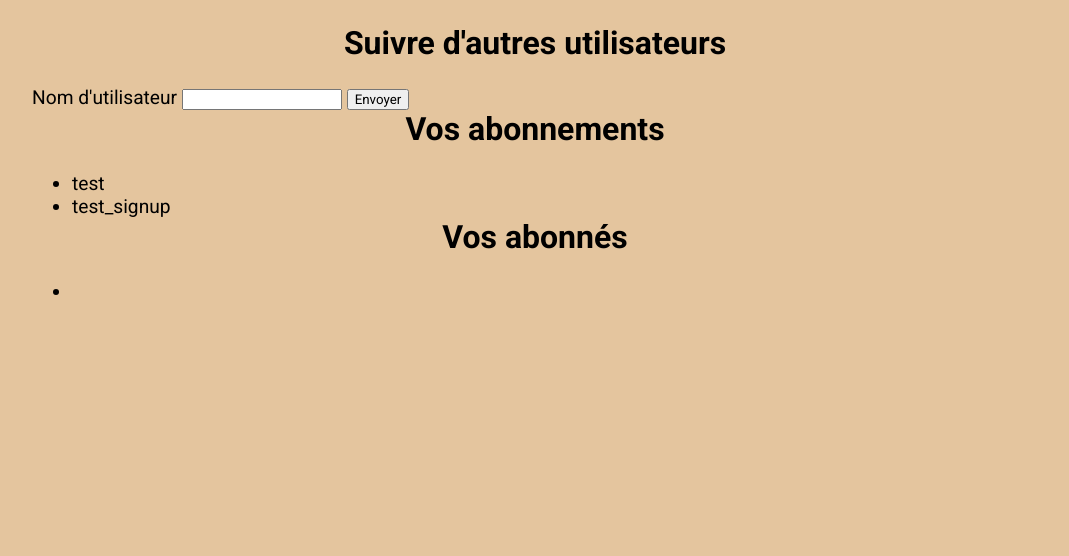
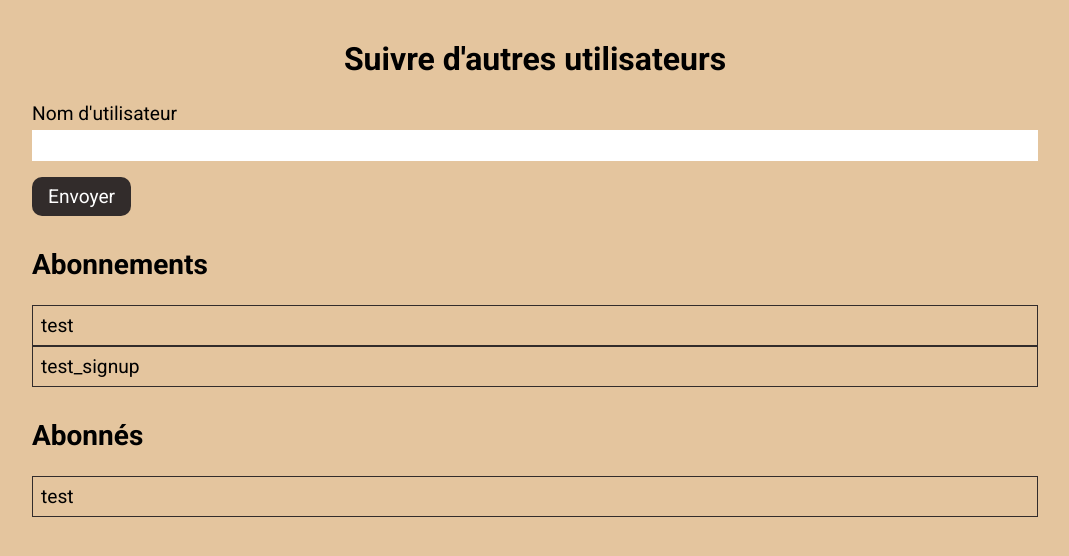
Before and after one commit to GitDrinou/DA_Python_P09_LITRevu, a Django app: page /subscriptions/ in a window 1280 px wide. Shown: the part 201-757 px from the top of the page, without its empty margins (105-1174 px from the left). Run offline with Django 5.2, Linux system fonts and the light colour scheme; a user stored in the database is signed in; data comes from the database, SQL or seed files in the repository; both versions use the stored data as it was after the commit.

Commit message:
feat(): add style for subscription page

```diff
--- a/litrevu/flux/templates/flux/subscriptions.html
+++ b/litrevu/flux/templates/flux/subscriptions.html
@@ -10,26 +10,26 @@
                     {% endfor %}
                 </div>
             {% endif %}
-            <form method="get">
+            <form method="get" class="subscription-form">
                 <label for="search">Nom d'utilisateur</label>
                 <input type="text" id="search" name="search" value=
                         "{{ search_query }}" required>
-                <button type="submit">Envoyer</button>
+                <button type="submit" class="btn-send">Envoyer</button>
             </form>
         </section>
         <section>
-            <h2>Vos abonnements</h2>
-            <ul>
+            <h3>Abonnements</h3>
+            <ul class="following-list">
                 {% for follow in following %}
                     <li>{{ follow.followed_user.username }}</li>
                 {% endfor %}
             </ul>
         </section>
         <section>
-            <h2>Vos abonnés</h2>
-            <ul>
+            <h3>Abonnés</h3>
+            <ul class="following-list">
                 {% for follower in followers %}
-                    <li>{{ follower.username }}</li>
+                    <li>{{ follower.user.username }}</li>
                 {% endfor %}
             </ul>
         </section>
--- a/litrevu/static/litrevu/styles.css
+++ b/litrevu/static/litrevu/styles.css
@@ -82,6 +82,12 @@ h2 {
     padding-bottom: 1.5rem;
 }
 
+h3 {
+    margin-top: 2rem;
+    font-size: 1.75rem;
+    padding-bottom: 1.5rem;
+}
+
 .main-signup,
 .main-login,
 .main-flux,
@@ -120,7 +126,7 @@ h2 {
 .login-form,
 .signup-form,
 .ticket-form,
-.review-form{
+.review-form {
     p {
         margin-bottom: 1rem;
         label {
@@ -169,6 +175,23 @@ h2 {
                 font-size: 1.2rem;
             }
         }
+    }
+}
+
+.subscription-form {
+    label {
+        display: inline-flex;
+        width: 100%;
+        margin-right: 0;
+        margin-bottom: 5px;
+        font-size: 1.2rem;
+    }
+    input,
+    textarea {
+        width: 100%;
+        padding: 0.25rem 0.5rem;
+        border: none;
+        font-size: 1.2rem;
     }
 }
 
@@ -260,8 +283,9 @@ h2 {
 }
 
 .main-flux,
-.main_tickets {
-    margin-top: 3.5rem;
+.main_tickets,
+.main-subscriptions {
+    margin-top: 2.5rem;
     .block-buttons {
         width: 100%;
         ul {
@@ -369,6 +393,15 @@ h2 {
     img {
         width: 100%;
         border-radius: 10px;
+    }
+}
+
+.following-list {
+    list-style-type: none;
+    padding: 0;
+    li {
+        padding: 0.5rem;
+        border: 1px solid var(--color-tertiary);
     }
 }
 
```
Also changed, not shown: litrevu/db.sqlite3.
